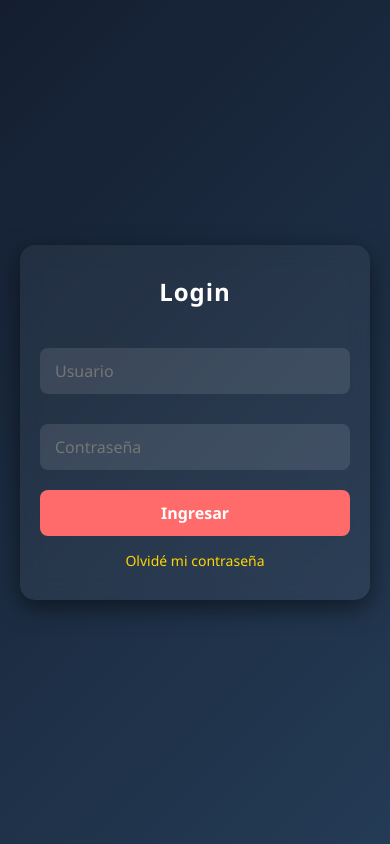
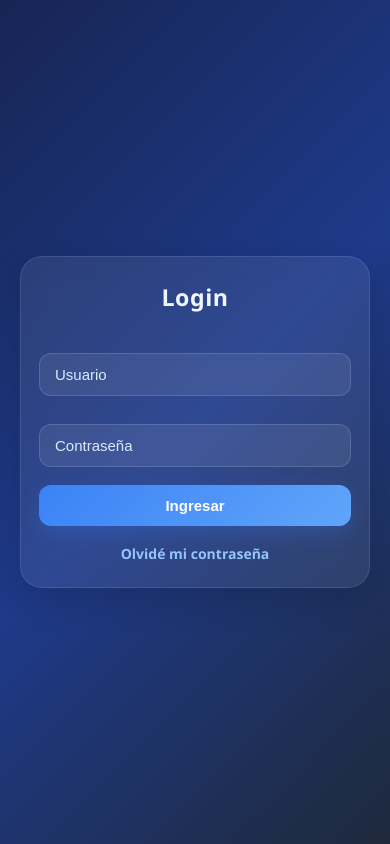
Before and after one commit to senatoncsf2025/SIORTISOFT_PYTHON, a Django app: template myApp/templates/auth/login.html in a window 390 px wide. Run offline with Django 3.2, Linux system fonts and the light colour scheme; the template is opened without the code that fills it, so the values that code supplies are empty.

Commit message:
cambios css login

```diff
--- a/myApp/static/css/login.css
+++ b/myApp/static/css/login.css
@@ -1,188 +1,294 @@
-/* Reset básico */
+/* ========================= */
+/* ===== RESET BÁSICO ====== */
+/* ========================= */
+
 * {
     margin: 0;
     padding: 0;
     box-sizing: border-box;
-    font-family: 'Segoe UI', Tahoma, Geneva, Verdana, sans-serif;
 }
 
-/* Fondo y centrado */
+/* ========================= */
+/* ===== ESTILO GLOBAL ===== */
+/* ========================= */
+
 body {
+    min-height: 100vh;
     display: flex;
     justify-content: center;
     align-items: center;
-    height: 100vh;
-    background: linear-gradient(135deg, #1f1c2c, #928dab);
-    color: #fff;
+    background: linear-gradient(135deg, #172554, #1e3a8a, #1e293b);
+    font-family: 'Segoe UI', Tahoma, Geneva, Verdana, sans-serif;
+    color: #f8fbff;
+    padding: 20px;
 }
 
-/* Contenedor central */
-.container {
-    text-align: center;
-    background-color: rgba(0, 0, 0, 0.6);
-    padding: 50px 40px;
-    border-radius: 15px;
-    box-shadow: 0 8px 20px rgba(0, 0, 0, 0.5);
+/* ========================= */
+/* ===== LINKS ============= */
+/* ========================= */
+
+a {
+    text-decoration: none;
+    color: inherit;
 }
 
-/* Título */
-h1 {
-    margin-bottom: 40px;
-    font-size: 2.2rem;
-    letter-spacing: 1px;
+/* ========================= */
+/* ===== CONTENEDORES ====== */
+/* ========================= */
+
+.container,
+.login-card {
+    width: 100%;
+    max-width: 420px;
     text-align: center;
+    background: rgba(255, 255, 255, 0.08);
+    backdrop-filter: blur(12px);
+    padding: 40px 32px;
+    border-radius: 22px;
+    border: 1px solid rgba(191, 219, 254, 0.14);
+    box-shadow: 0 12px 30px rgba(15, 23, 42, 0.22);
 }
 
-/* Grupo de botones */
+/* ========================= */
+/* ===== TITULOS =========== */
+/* ========================= */
+
+h1,
+.login-card h1,
+.container h1 {
+    margin-bottom: 30px;
+    font-size: 2rem;
+    font-weight: 700;
+    color: #eff6ff;
+    letter-spacing: 0.5px;
+}
+
+/* ========================= */
+/* ===== GRUPO BOTONES ===== */
+/* ========================= */
+
 .button-group {
     display: flex;
-    gap: 20px;
+    gap: 18px;
     justify-content: center;
+    flex-wrap: wrap;
 }
 
-/* Botones generales */
-.btn {
+/* ========================= */
+/* ===== BOTONES =========== */
+/* ========================= */
+
+.btn,
+.btn-login,
+.btn-register {
+    display: inline-flex;
+    align-items: center;
+    justify-content: center;
+    min-width: 180px;
+    padding: 12px 24px;
+    font-size: 1rem;
+    font-weight: 700;
+    border-radius: 14px;
+    border: none;
     text-decoration: none;
-    padding: 12px 30px;
-    font-size: 1rem;
-    border-radius: 50px;
-    transition: all 0.3s ease;
-    font-weight: bold;
+    transition: all 0.28s ease;
+    cursor: pointer;
 }
 
-/* Botón Iniciar Sesión */
+/* Botón login */
 .btn-login {
-    background-color: #ffb347;
-    color: #1f1c2c;
-
+    background: linear-gradient(135deg, #3b82f6, #60a5fa);
+    color: #ffffff;
+    box-shadow: 0 10px 22px rgba(59, 130, 246, 0.24);
 }
 
 .btn-login:hover {
-    background-color: #ffcc70;
+    background: linear-gradient(135deg, #60a5fa, #93c5fd);
+    color: #ffffff;
     transform: translateY(-3px);
+    box-shadow: 0 16px 30px rgba(96, 165, 250, 0.30);
 }
 
-/* Botón Registrarse */
+/* Botón register */
 .btn-register {
-    background-color: #1f1c2c;
-    border: 2px solid #ffb347;
-    color: #ffb347;
+    background: linear-gradient(135deg, #2563eb, #3b82f6);
+    color: #ffffff;
+    box-shadow: 0 10px 22px rgba(37, 99, 235, 0.22);
 }
 
 .btn-register:hover {
-    background-color: #ffb347;
-    color: #1f1c2c;
+    background: linear-gradient(135deg, #3b82f6, #60a5fa);
+    color: #ffffff;
     transform: translateY(-3px);
+    box-shadow: 0 16px 30px rgba(59, 130, 246, 0.28);
 }
 
+/* ========================= */
+/* ===== FORMULARIO LOGIN == */
+/* ========================= */
 
-/* Login */
-
-/* RESET BÁSICO */
-* {
-    margin: 0;
-    padding: 0;
-    box-sizing: border-box;
-    font-family: 'Segoe UI', Tahoma, Geneva, Verdana, sans-serif;
+.login-card form {
+    width: 100%;
 }
 
-/* FONDO DE PANTALLA COMPLETA */
-body {
-    height: 100vh;
-    display: flex;
-    justify-content: center;
-    align-items: center;
-    background: linear-gradient(135deg, #141e30, #243b55);
-    color: #fff;
+/* Inputs */
+.login-card input[type="text"],
+.login-card input[type="password"],
+.login-card input[type="email"] {
+    width: 100%;
+    padding: 12px 15px;
+    margin: 10px 0 18px 0;
+    border: 1px solid rgba(191, 219, 254, 0.18);
+    border-radius: 12px;
+    background: rgba(255, 255, 255, 0.08);
+    color: #ffffff;
+    font-size: 16px;
+    transition: all 0.3s ease;
 }
 
-/* CARD DEL LOGIN */
-.login-card {
-    background: rgba(255, 255, 255, 0.05);
-    padding: 40px 30px;
-    border-radius: 15px;
-    backdrop-filter: blur(10px);
-    box-shadow: 0 8px 25px rgba(0,0,0,0.5);
-    width: 350px;
-    max-width: 90%;
-    text-align: center;
-}
-
-/* TÍTULO */
-.login-card h1 {
-    margin-bottom: 30px;
-    font-size: 28px;
-    color: #fff;
-    letter-spacing: 1px;
-}
-
-/* INPUTS */
-.login-card input[type="text"],
-.login-card input[type="password"] {
-    width: 100%;
-    padding: 12px 15px;
-    margin: 10px 0 20px 0;
-    border: none;
-    border-radius: 8px;
-    background: rgba(255,255,255,0.1);
-    color: #fff;
-    font-size: 16px;
-    transition: 0.3s;
+.login-card input[type="text"]::placeholder,
+.login-card input[type="password"]::placeholder,
+.login-card input[type="email"]::placeholder {
+    color: #dbeafe;
+    opacity: 1;
 }
 
 .login-card input:focus {
     outline: none;
-    background: rgba(255,255,255,0.2);
+    background: rgba(255, 255, 255, 0.12);
+    border-color: #93c5fd;
+    box-shadow: 0 0 0 0.2rem rgba(147, 197, 253, 0.22);
 }
 
-/* BOTÓN */
+/* Botón submit */
 .login-card button {
     width: 100%;
     padding: 12px;
     border: none;
-    border-radius: 8px;
-    background: #ff6b6b;
-    color: #fff;
+    border-radius: 12px;
+    background: linear-gradient(135deg, #3b82f6, #60a5fa);
+    color: #ffffff;
     font-size: 16px;
-    font-weight: bold;
+    font-weight: 700;
     cursor: pointer;
-    transition: 0.3s;
+    transition: all 0.28s ease;
+    box-shadow: 0 8px 20px rgba(59, 130, 246, 0.22);
 }
 
 .login-card button:hover {
-    background: #ff5252;
+    background: linear-gradient(135deg, #60a5fa, #93c5fd);
+    transform: translateY(-2px);
+    box-shadow: 0 14px 28px rgba(96, 165, 250, 0.28);
 }
 
-/* LINKS */
+/* ========================= */
+/* ===== LINKS INTERNOS ==== */
+/* ========================= */
+
 .login-card .links {
-    margin-top: 15px;
+    margin-top: 18px;
     font-size: 14px;
+    color: #dbeafe;
 }
 
 .login-card .links a {
-    color: #ffd700;
+    color: #93c5fd;
     text-decoration: none;
-    transition: 0.3s;
+    transition: all 0.25s ease;
+    font-weight: 600;
 }
 
 .login-card .links a:hover {
+    color: #dbeafe;
     text-decoration: underline;
 }
 
-/* ERROR MESSAGE */
+/* ========================= */
+/* ===== MENSAJES ========== */
+/* ========================= */
+
 .login-card .error {
-    color: #ff4c4c;
+    color: #fca5a5;
     font-size: 14px;
-    margin-bottom: 10px;
+    margin-bottom: 12px;
 }
 
-/* RESPONSIVE */
-@media screen and (max-width: 400px) {
+.alert-success,
+.alert-danger,
+.alert-error,
+.alert-info {
+    border-radius: 12px;
+    padding: 12px 16px;
+    margin-bottom: 15px;
+    font-size: 14px;
+    font-weight: 600;
+}
+
+.alert-success {
+    background: rgba(34, 197, 94, 0.15);
+    border: 1px solid rgba(34, 197, 94, 0.25);
+    color: #bbf7d0;
+}
+
+.alert-danger,
+.alert-error {
+    background: rgba(239, 68, 68, 0.15);
+    border: 1px solid rgba(239, 68, 68, 0.25);
+    color: #fecaca;
+}
+
+.alert-info {
+    background: rgba(59, 130, 246, 0.15);
+    border: 1px solid rgba(59, 130, 246, 0.25);
+    color: #dbeafe;
+}
+
+/* ========================= */
+/* ===== RESPONSIVE ======== */
+/* ========================= */
+
+@media screen and (max-width: 768px) {
+    .container,
     .login-card {
-        padding: 30px 20px;
+        padding: 28px 22px;
     }
 
-    .login-card h1 {
-        font-size: 24px;
+    h1,
+    .login-card h1,
+    .container h1 {
+        font-size: 1.7rem;
+    }
+
+    .button-group {
+        flex-direction: column;
+        align-items: center;
+    }
+
+    .btn,
+    .btn-login,
+    .btn-register {
+        width: 100%;
+        max-width: 300px;
+        min-width: unset;
     }
 }
+
+@media screen and (max-width: 400px) {
+    .container,
+    .login-card {
+        padding: 24px 18px;
+    }
+
+    h1,
+    .login-card h1,
+    .container h1 {
+        font-size: 1.45rem;
+    }
+
+    .login-card input[type="text"],
+    .login-card input[type="password"],
+    .login-card input[type="email"],
+    .login-card button {
+        font-size: 15px;
+    }
+}
```
